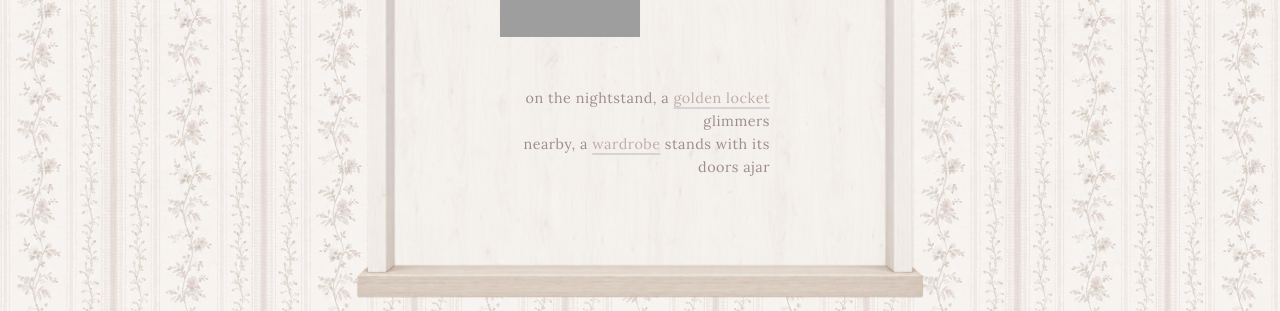
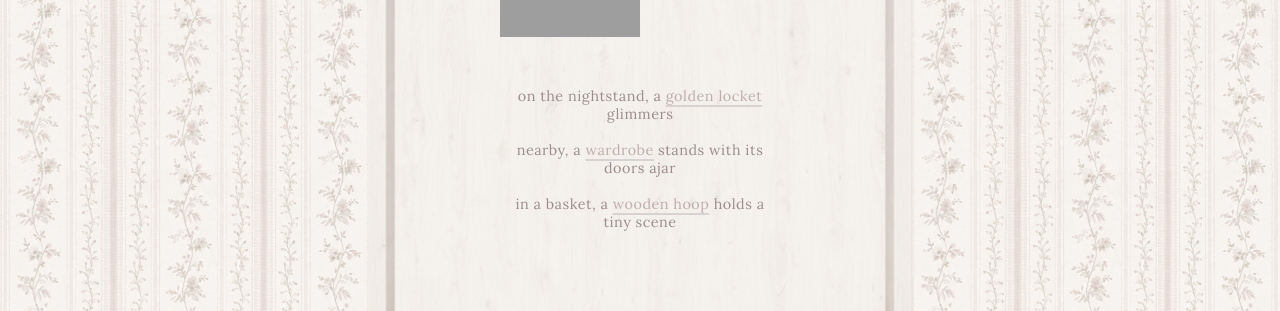
Before and after one commit to middlepot/meows, a plain HTML site: page index.html in a window 1280 px wide. Shown: the part 1234-1545 px from the top of the page. Drawn offline with Linux system fonts and the light colour scheme; grey boxes are pictures that could not be loaded; a script that the page names is missing.

Commit message:
Update out-links section with additional link and adjust styling for better alignment

```diff
--- a/index.html
+++ b/index.html
@@ -61,8 +61,9 @@
 
   <tr>
     <td colspan="2" class="out-links">
-      on the nightstand, a <a href="http://love.puf.li" target="_blank">golden locket</a> glimmers<br>
-      nearby, a <a href="http://dressing.puf.li" target="_blank">wardrobe</a> stands with its doors ajar
+      on the nightstand, a <a href="http://love.puf.li" target="_blank">golden locket</a> glimmers<br><br>
+      nearby, a <a href="http://dressing.puf.li" target="_blank">wardrobe</a> stands with its doors ajar<br><br>
+      in a basket, a <a href="http://woods.puf.li/" target="_blank">wooden hoop</a> holds a tiny scene
     </td>
   </tr>
 </table>
--- a/style.css
+++ b/style.css
@@ -279,7 +279,8 @@ body:has(.about-layout) {
 .out-links {
   padding: 30px 10px 30px 10px;
   height: 100%;
-  text-align: right;
+  text-align: center;
+  line-height: 18px;
   vertical-align: middle !important;
 }
 
```
